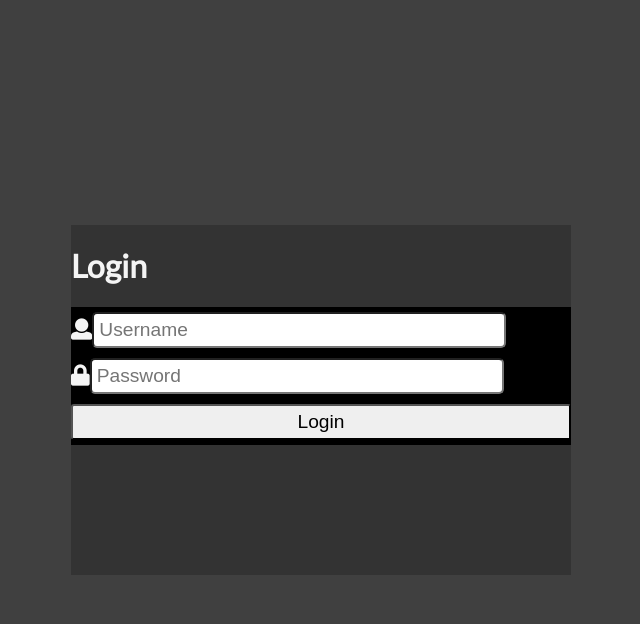
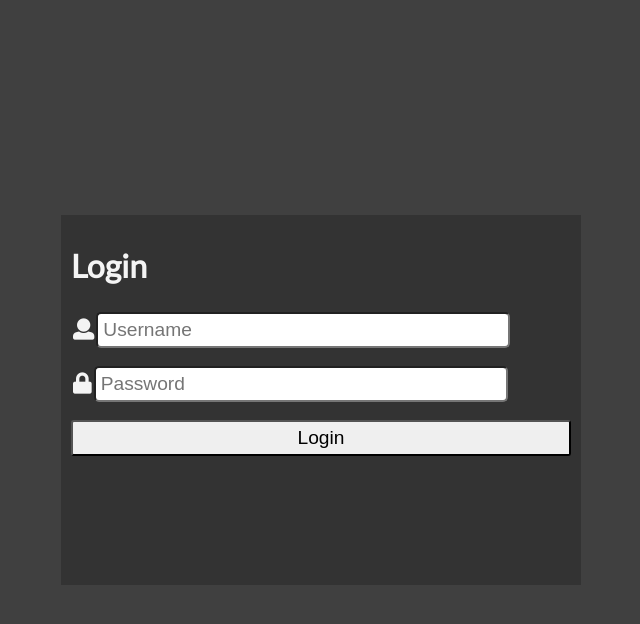
Before and after one commit to TheMathewNorman/RFID-Group-14, a PHP site: page / in a window 1280 px wide. Shown: the top 624 px of the page, without its empty margins (319-959 px from the left). Run offline with PHP 8.4, Linux system fonts and the light colour scheme.

Commit message:
Minor adjustments

```diff
--- a/Portal/css/login.css
+++ b/Portal/css/login.css
@@ -11,6 +11,8 @@
     height: 350px;
     width: 500px;
 
+    padding: 10px;
+
     background-color: rgba(0,0,0,0.2);
 }
 
@@ -19,7 +21,6 @@
 }
 #login-form {
     margin: 0 auto;
-    background-color: #000;
 }
     #login-form input {
         margin: 5px 0;
@@ -34,7 +35,10 @@
         width: 100%;
         border-radius: 3px;
     }
+    .form-field {
+        margin: 8px 0;
+    }
     .form-field i {
-        padding: 2px 0;
+        padding: 0 2px;
         color: rgb(244,244,244);
     }
```
